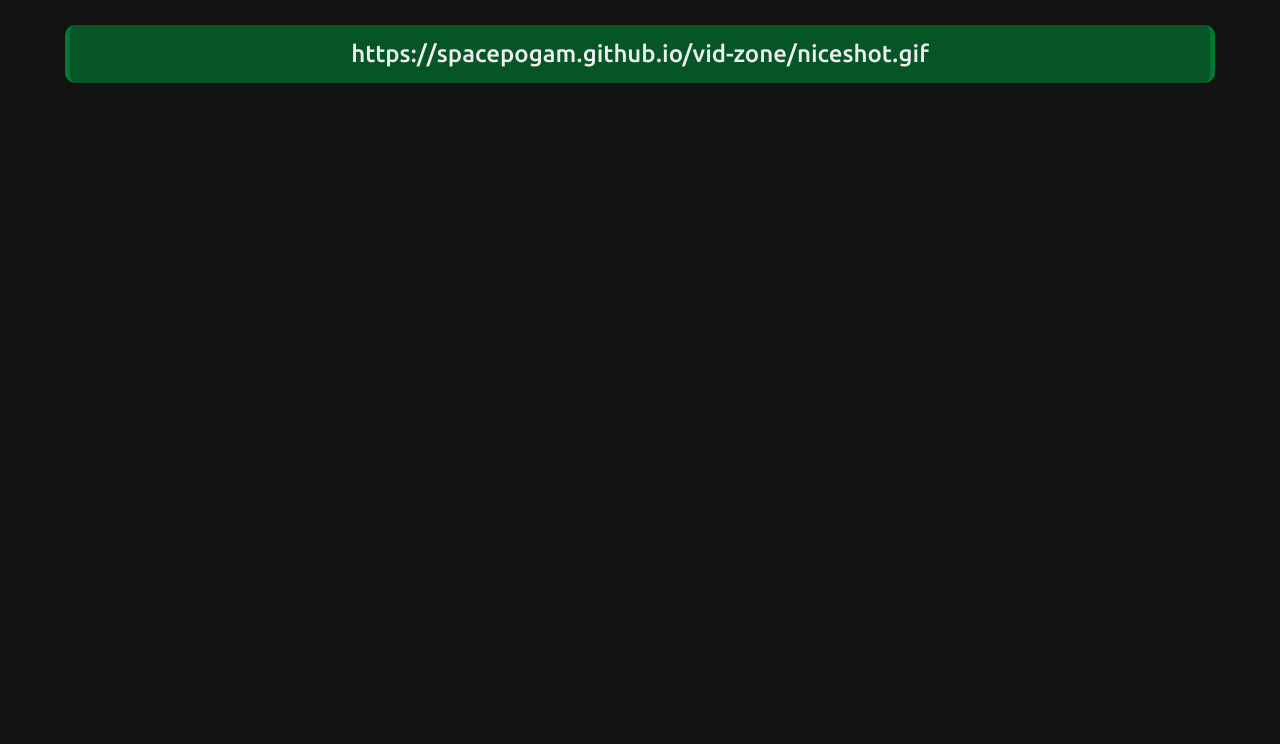
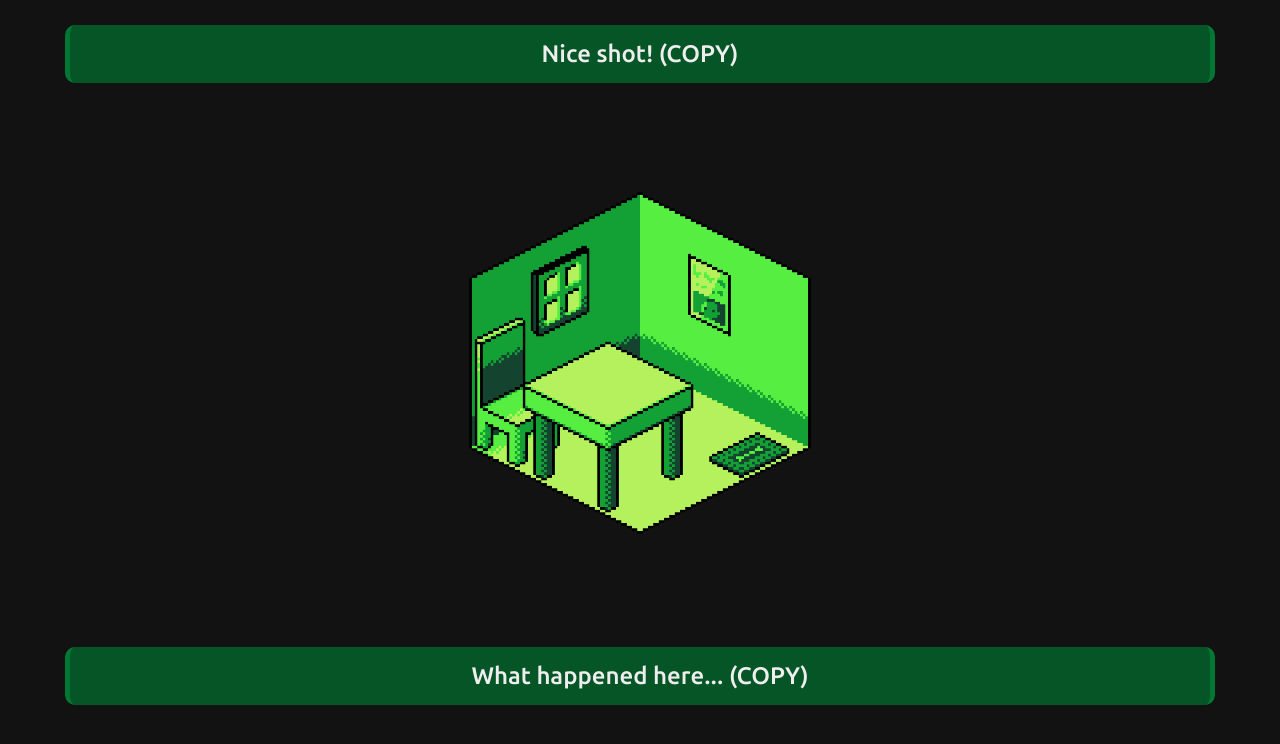
Before and after one commit to SpacePogam/spacepogam.github.io, a plain HTML site: page vid-zone/index.html in a window 1280 px wide. Shown: the part 576-1320 px from the top of the page. Before the commit the page ends 800 px from the top, so only its background shows below. Drawn offline with Linux system fonts and the light colour scheme.

Commit message:
new gif woah

```diff
--- a/vid-zone/index.html
+++ b/vid-zone/index.html
@@ -18,6 +18,8 @@ a:visited {
 <h1>SpacePogam.github.io</h1>
 <h3>Vid Zone</h3>
 <center><img src="niceshot.gif" style="border-radius:50px"></center>
-<center><a href="niceshot.gif"><p class="noteg" style="border-right:5px solid #007732">https://spacepogam.github.io/vid-zone/niceshot.gif</p></a></center>
+<center><a href="niceshot.gif"><p class="noteg" style="border-right:5px solid #007732">Nice shot! (COPY)</p></a></center>
+<center><img src="room.gif" style="width:512px"></center>
+<center><a href="room.gif"><p class="noteg" style="border-right:5px solid #007732">What happened here... (COPY)</p></a></center>
 </body>
 </html>
```
Also changed, not shown: vid-zone/room.gif (added).
